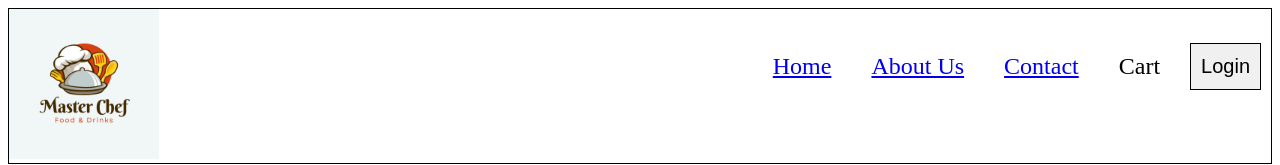
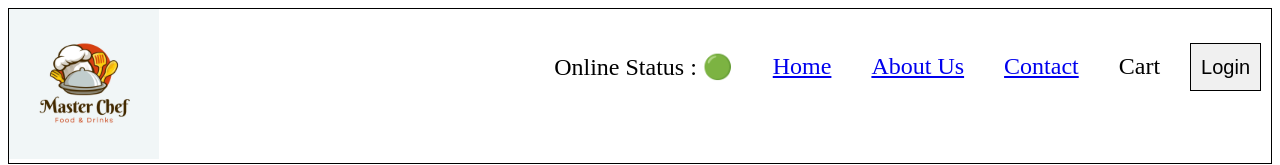
Before and after one commit to raptorsj/FoodDeliveryApp, a React (Vite) app: page / in a window 1280 px wide. Shown: the top 165 px of the page. Built offline with nearby package versions, Linux system fonts and the light colour scheme; no server answers.

Commit message:
Custom hooks

```diff
--- a/src/components/Body.js
+++ b/src/components/Body.js
@@ -4,6 +4,7 @@ import { useEffect, useState } from "react";
 import { SWIGGY_URL } from "../utils/constants";
 import Shimmer from "./Shimmer";
 import { Link } from "react-router-dom";
+import useOnlineStatus from "../utils/useOnlineStatus";
 /**you can props inline also -   <RestuarentCard resName="Meghana Foods" cuisine="Biryani, SouthIndia"/> */
 
 /**
@@ -37,6 +38,8 @@ const Body = () => {
  * if dependency arry is empty ([]), then useEffect will be invoked during initial render
  * if dependency array is not empty, useEffect will be called when dependency changes
  */
+
+
     useEffect(()=> {
        fecthData();
     },[]);
@@ -45,7 +48,6 @@ const Body = () => {
         console.log('Fetch data invoked')
         const data = await fetch(SWIGGY_URL);
         const json = await data.json();
-        console.log(json.data.cards[4].card.card.gridElements.infoWithStyle.restaurants);
         setListOfRestaurants(json.data.cards[4].card.card.gridElements.infoWithStyle.restaurants);
         setFilteredRestaurants(json.data.cards[4].card.card.gridElements.infoWithStyle.restaurants);
     }
@@ -53,6 +55,13 @@ const Body = () => {
     /* if(listOfRestaurants.length === 0) {
         return <Shimmer/>
     } */
+
+    // custom hook for checking online status
+    const onlineStatus = useOnlineStatus();
+
+    if(onlineStatus === false) {
+        return (<h1>Looks like No internet connection. Please check your connection and come back</h1>)
+    }
 
     return (<div className='body'>
         <div className="filter">
--- a/src/components/Head.js
+++ b/src/components/Head.js
@@ -2,6 +2,7 @@ import { useState } from "react";
 import { LOGO_URL } from "../utils/constants";
 import { Link } from "react-router-dom";
 import logo from '../../images/logo.png'
+import useOnlineStatus from "../utils/useOnlineStatus";
 
 
 /**
@@ -10,13 +11,15 @@ import logo from '../../images/logo.png'
  */
 
 const Header = () => {
-    const [logInbtn,setLogInBtn] = useState("Login")
+    const [logInbtn,setLogInBtn] = useState("Login");
+    const onlineStatus = useOnlineStatus();
     return (<div className='header'>
         <div className='logo-container'>
             <img className='logo' src={logo} />
         </div>
         <div className='nav-list'>
             <ul>
+                <li>Online Status : {onlineStatus ? "🟢":"🔴"}</li>
                 <li>
                     <Link to="/">Home</Link>
                 </li>
--- a/src/components/RestaurentMenuCard.js
+++ b/src/components/RestaurentMenuCard.js
@@ -1,22 +1,15 @@
-import { useEffect, useState } from "react";
+
 import Shimmer from "./Shimmer";
-import { SWIGGY_RESTAURENT_MENU_URL } from "../utils/constants";
 import { useParams } from "react-router-dom";
+import useRestaurentMenu from "../utils/useRestaurentMenu";
 
 
 const RestuarentMenuCard = () => {
-    const [resInfo,setResInfo] = useState(null);
+
     const {resId} = useParams();
-    console.log(resId);
-    useEffect(() =>{
-       fetchResMenuData()
-    },[]);
-
-    const fetchResMenuData = async () => {
-        const data = await fetch(SWIGGY_RESTAURENT_MENU_URL+resId);
-        const json = await data.json();
-        setResInfo(json);
-    }
+    // useRestaurentMenu - is a custom hook for fetching the data
+    const resInfo = useRestaurentMenu(resId);
+    console.log(resInfo)
 
     if(resInfo === null) {
         return <Shimmer/>
--- /dev/null
+++ b/src/utils/useOnlineStatus.js
@@ -0,0 +1,23 @@
+//custom hook for verifying intenet connection
+
+import { useState } from "react";
+
+const useOnlineStatus = () => {
+    const [onlineStatus,setOnlineStatus] = useState(true);
+    useState(()=> {
+         //This event will be triggered when no internet connetion
+         window.addEventListener('offline',()=> {
+            setOnlineStatus(false);
+         });
+
+         //This event will be triggered when internet connetion  is available
+         window.addEventListener('online',()=> {
+            setOnlineStatus(true);
+         });
+    },[]);
+
+
+    return onlineStatus;
+}
+
+export default useOnlineStatus;
--- /dev/null
+++ b/src/utils/useRestaurentMenu.js
@@ -0,0 +1,19 @@
+import { SWIGGY_RESTAURENT_MENU_URL } from "../utils/constants";
+import { useState,useEffect } from "react";
+
+const useRestaurentMenu = (resId) => {
+    const [resInfo,setResInfo] = useState(null);
+
+    useEffect(() =>{
+        fetchResMenuData()
+     },[]);
+
+     const fetchResMenuData = async () => {
+         const data = await fetch(SWIGGY_RESTAURENT_MENU_URL+resId);
+         const json = await data.json();
+         setResInfo(json);
+     }
+    return resInfo;
+}
+
+export default useRestaurentMenu;
```
